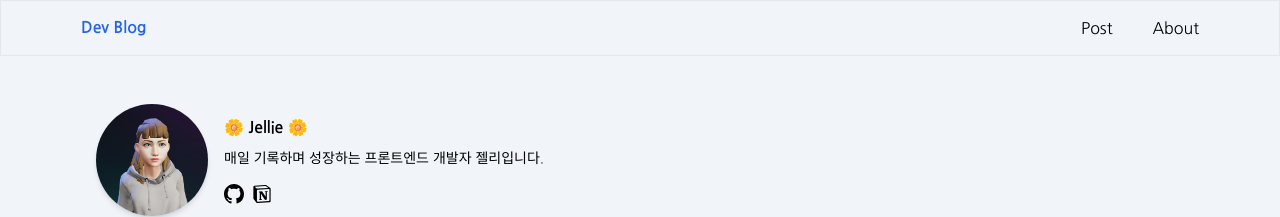
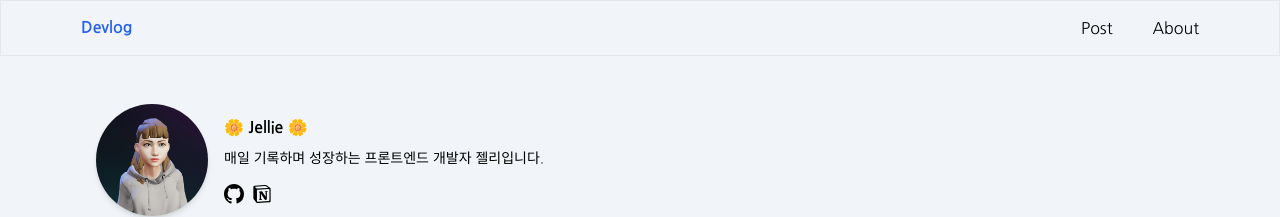
Before and after one commit to talentforest/Jellie-Blog, a Next.js app: page / in a window 1280 px wide. Shown: the top 217 px of the page. Built offline with nearby package versions, Linux system fonts and the light colour scheme.

Commit message:
UI: change header logo name

```diff
--- a/components/common/header.tsx
+++ b/components/common/header.tsx
@@ -9,7 +9,7 @@ export default function Header() {
   return (
     <header className='border sticky top-0 z-10 bg-slate-100 w-full h-14 px-4 md:px-20 flex justify-between items-center'>
       <h1 className='font-bold text-blue-600'>
-        <Link href='/'>Dev Blog</Link>
+        <Link href='/'>Devlog</Link>
       </h1>
       <nav>
         <ul className='flex justify-between space-x-6 md:space-x-10'>
```
